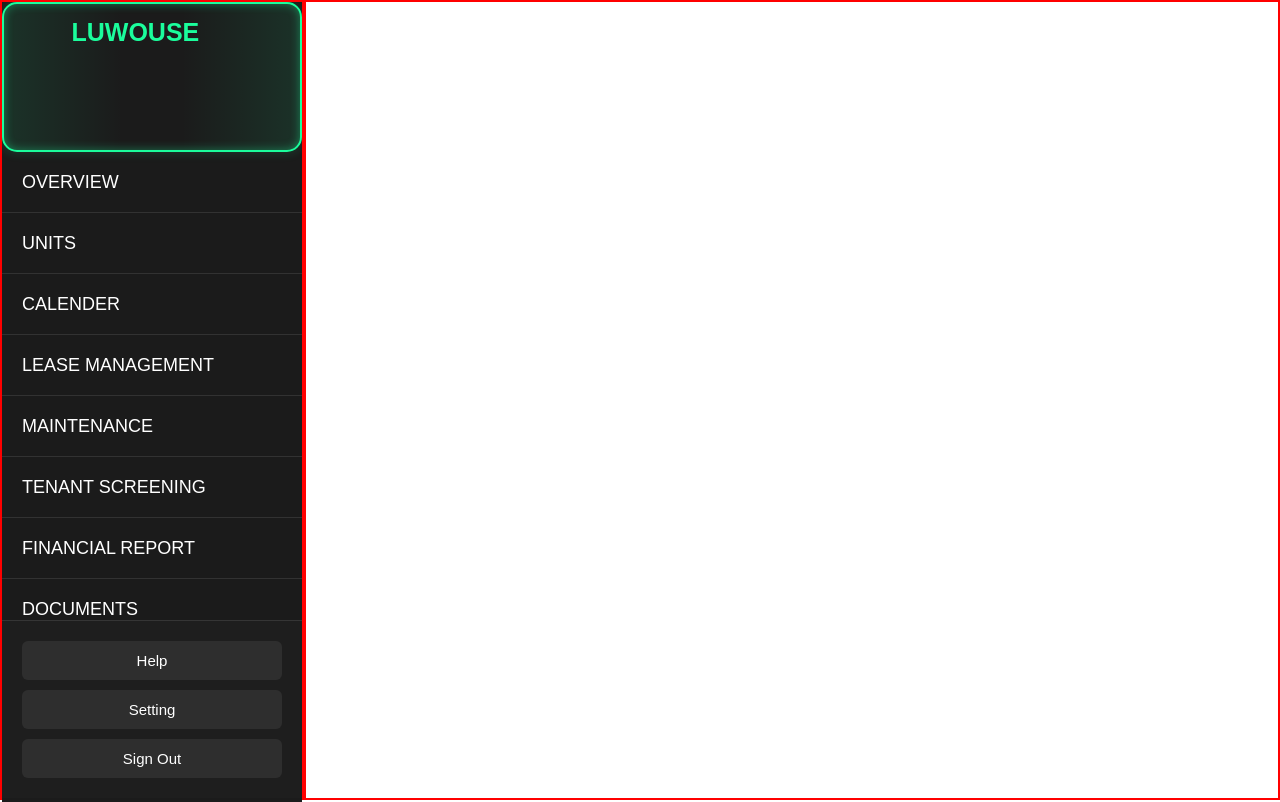
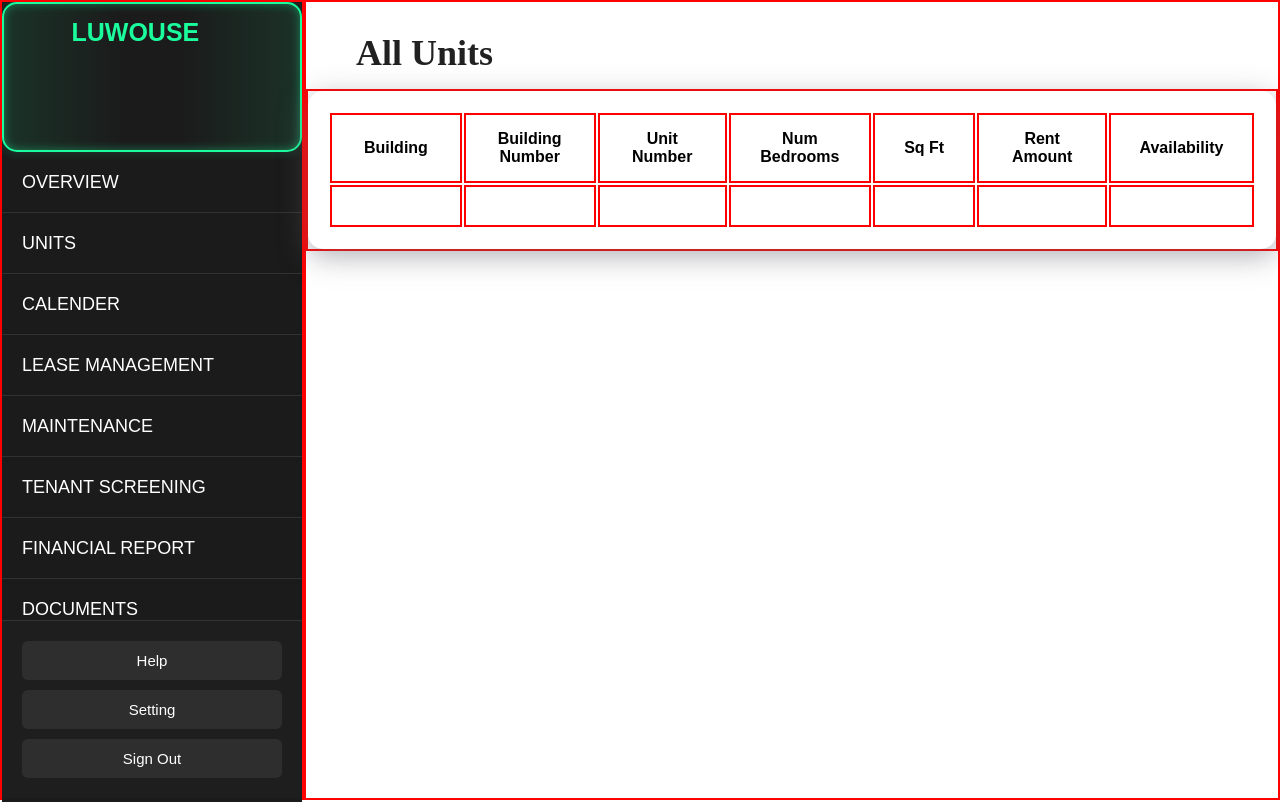
Before and after one commit to Correa95/Property-Management-System, a React (Vite) app in the folder client-side/: page /units in a window 1280 px wide. Built offline with nearby package versions, Linux system fonts and the light colour scheme.

Commit message:
styling the overview

```diff
--- a/client-side/src/Components/OverView.css
+++ b/client-side/src/Components/OverView.css
@@ -13,10 +13,11 @@
   font-size: 36px;
   font-weight: 700;
   color: #212121;
-  padding: 30px 0px 10px 50px;
+  padding: 30px 0px 15px 50px;
 }
 
 .box {
+  border: 2px solid red;
   background-color: #f0f0f0;
   padding: 2rem;
   text-align: center;
--- a/client-side/src/Components/Units.css
+++ b/client-side/src/Components/Units.css
@@ -2,3 +2,33 @@
   width: 100%;
   height: 100%;
 }
+
+.unitsHeader {
+  font-family: "Times New Roman", Times, serif;
+  font-size: 36px;
+  font-weight: 700;
+  color: #212121;
+  padding: 30px 0px 15px 50px;
+}
+.unitsTable {
+  display: flex;
+  justify-content: center;
+  align-items: center;
+  border: 2px solid red;
+}
+table {
+  padding: 20px;
+  box-shadow: rgba(100, 100, 111, 0.5) 0px 7px 29px 0px;
+
+  border-radius: 15px;
+}
+table thead tr th {
+  padding: 15px;
+  width: 200px;
+  border: 2px solid red;
+}
+table tbody tr td {
+  padding: 10px;
+  width: 200px;
+  border: 2px solid red;
+}
--- a/client-side/src/Components/Units.jsx
+++ b/client-side/src/Components/Units.jsx
@@ -1,6 +1,36 @@
 import "./Units.css";
 function Units() {
-  return <div className="unitesContainer"></div>;
+  return (
+    <div className="unitesContainer">
+      <h1 className="unitsHeader">All Units</h1>
+      <div className="unitsTable">
+        <table>
+          <thead>
+            <tr>
+              <th>Building</th>
+              <th>Building Number</th>
+              <th>Unit Number</th>
+              <th>Num Bedrooms</th>
+              <th>Sq Ft</th>
+              <th>Rent Amount</th>
+              <th>Availability</th>
+            </tr>
+          </thead>
+          <tbody>
+            <tr>
+              <td>&nbsp;</td>
+              <td>&nbsp;</td>
+              <td>&nbsp;</td>
+              <td>&nbsp;</td>
+              <td>&nbsp;</td>
+              <td>&nbsp;</td>
+              <td>&nbsp;</td>
+            </tr>
+          </tbody>
+        </table>
+      </div>
+    </div>
+  );
 }
 
 export default Units;
```
